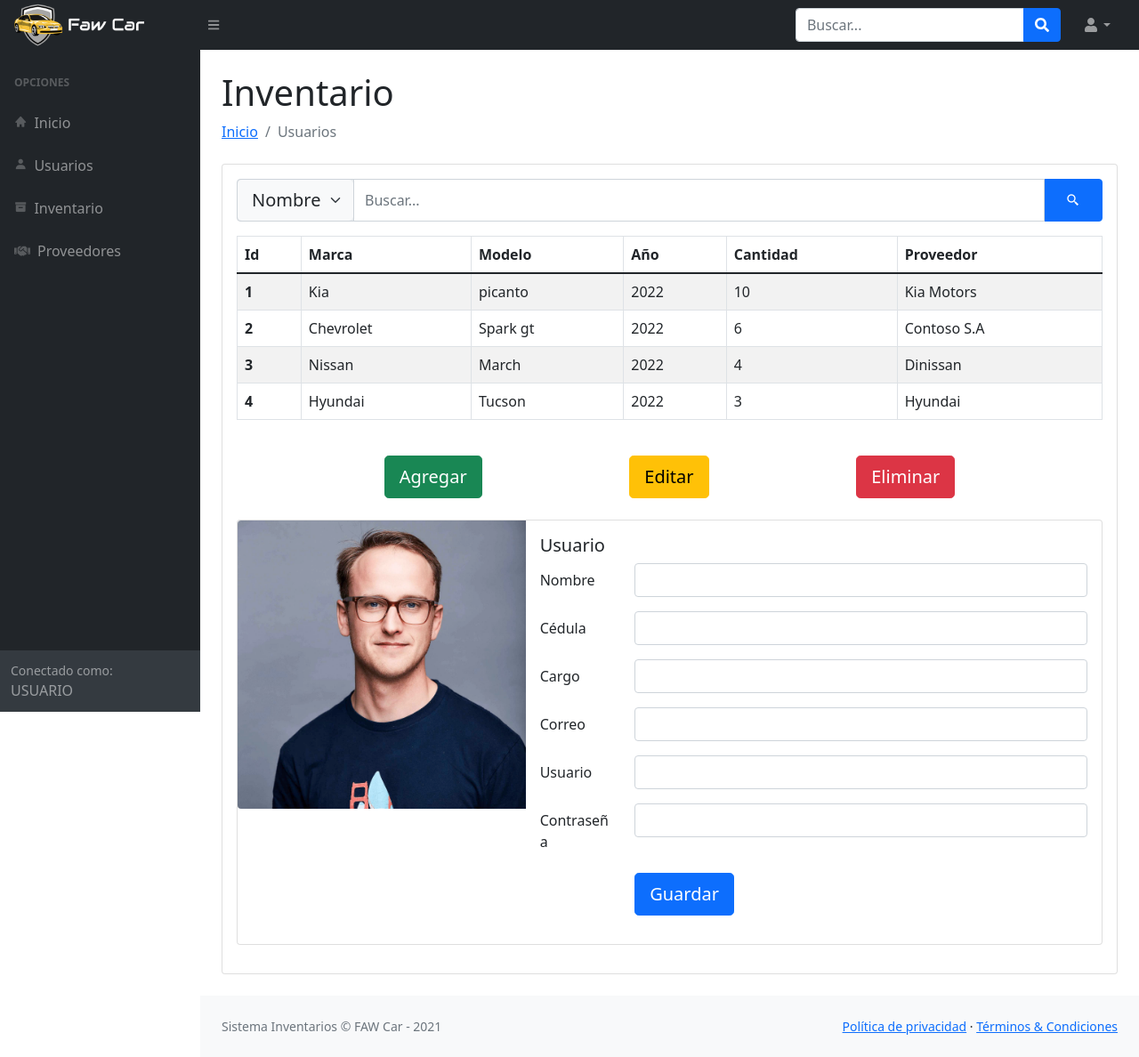
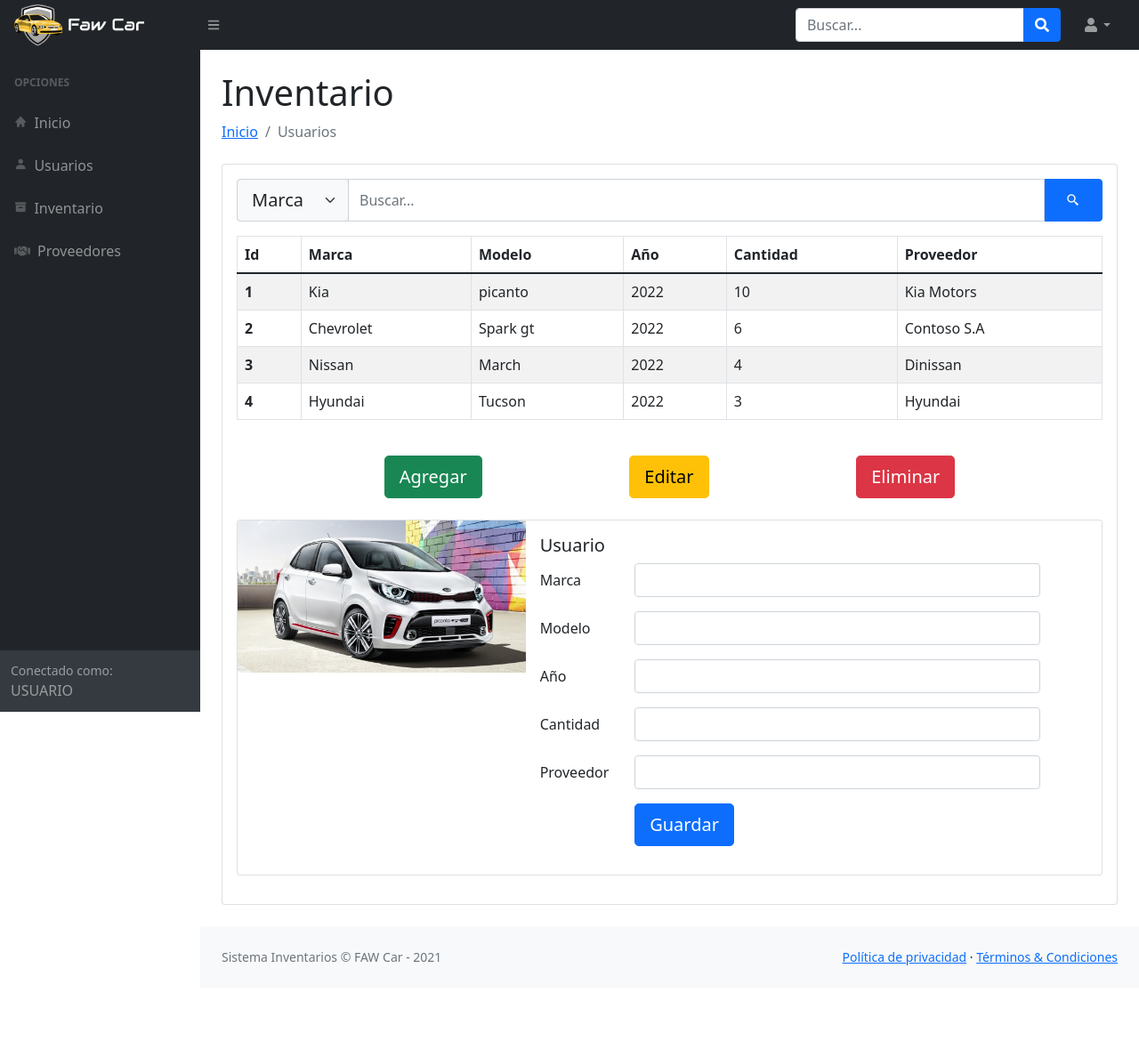
Before and after one commit to maleja2102/ProyectoFawCar, a Flask app: template templates/inventario.html in a window 1280 px wide. Shown: the whole page at 89% size. After the commit the page ends 1085 px from the top, so only its background shows below. Run offline with Flask 2, Linux system fonts and the light colour scheme; the template is opened without the code that fills it, so the values that code supplies are empty; parts of the project's set-up code (start-up, migrations or seed data) failed here and were passed over; some libraries are stand-ins or nearby versions.

Commit message:
Html del Inventario

```diff
--- a/app.py
+++ b/app.py
@@ -46,7 +46,9 @@ def iniciar():
 def prueba():
     return render_template('prueba.html')
 
-
+@app.route('/inventariosuperadmin')
+def inventariosuperadmin():
+    return render_template('inventario.html')
 
 
 
--- a/templates/inventario.html
+++ b/templates/inventario.html
@@ -13,10 +13,9 @@ Inventario
 <div class="input-group mb-3">
   <div class="input-group-text p-0">
       <select class="form-select form-select-lg shadow-none bg-light border-0">
-        <option>Nombre</option>
-        <option>Usuario</option>
-        <option>Cédula</option>
-        <option>Cargo</option>
+        <option>Marca</option>
+        <option>Modelo</option>
+        <option>Año</option>
       </select>
   </div>
   <input type="text" class="form-control" placeholder="Buscar...">
@@ -84,50 +83,42 @@ Inventario
   <div class="card mb-3">
   <div class="row g-0">
     <div class="col-md-4">
-      <img src="{{ url_for('static', filename='images/user.jpg') }}" class="img-fluid rounded-start" alt="...">
+      <img src="{{ url_for('static', filename='images/carro.jpg') }}" class="img-fluid rounded-start" alt="...">
     </div>
     <div class="col-md-8">
       <div class="card-body">
         <h5 class="card-title">Usuario</h5>
         <form>
           <div class="row mb-3">
-            <label for="inputPassword3" class="col-sm-2 col-form-label">Nombre</label>
-            <div class="col-sm-10">
-              <input type="text" class="form-control" id="inputEmail3">
+            <label for="marca" class="col-sm-2 col-form-label">Marca</label>
+            <div class="col-sm-9">
+              <input type="input" class="form-control" id="marca">
             </div>
           </div>
           <div class="row mb-3">
-            <label for="inputPassword3" class="col-sm-2 col-form-label">Cédula</label>
-            <div class="col-sm-10">
-              <input type="text" class="form-control" id="inputPassword3">
+            <label for="modelo" class="col-sm-2 col-form-label">Modelo</label>
+            <div class="col-sm-9">
+              <input type="input" class="form-control" id="modelo">
             </div>
           </div>
           <div class="row mb-3">
-            <label for="inputEmail3" class="col-sm-2 col-form-label">Cargo</label>
-            <div class="col-sm-10">
-              <input type="text" class="form-control" id="inputEmail3">
+            <label for="anio" class="col-sm-2 col-form-label">Año</label>
+            <div class="col-sm-9">
+              <input type="input" class="form-control" id="anio">
             </div>
           </div>
           <div class="row mb-3">
-            <label for="inputEmail3" class="col-sm-2 col-form-label">Correo</label>
-            <div class="col-sm-10">
-              <input type="email" class="form-control" id="inputEmail3">
+            <label for="cantidad" class="col-sm-2 col-form-label">Cantidad</label>
+            <div class="col-sm-9">
+              <input type="input" class="form-control" id="cantidad">
             </div>
           </div>
           <div class="row mb-3">
-            <label for="inputEmail3" class="col-sm-2 col-form-label">Usuario</label>
-            <div class="col-sm-10">
-              <input type="text" class="form-control" id="inputEmail3">
+            <label for="proveedor" class="col-sm-2 col-form-label">Proveedor</label>
+            <div class="col-sm-9">
+              <input type="input" class="form-control" id="proveedor">
             </div>
           </div>
-          <div class="row mb-3">
-            <label for="inputEmail3" class="col-sm-2 col-form-label">Contraseña</label>
-            <div class="col-sm-10">
-              <input type="password" class="form-control" id="inputEmail3">
-            </div>
-          </div>
-
-
           <div class="row mb-3">
             <div class="col-sm-10 offset-sm-2">
               <button class="btn btn-primary btn-lg btn-block" type="submit">Guardar</button>
```
Also changed, not shown: static/images/carro.jpg (added).
